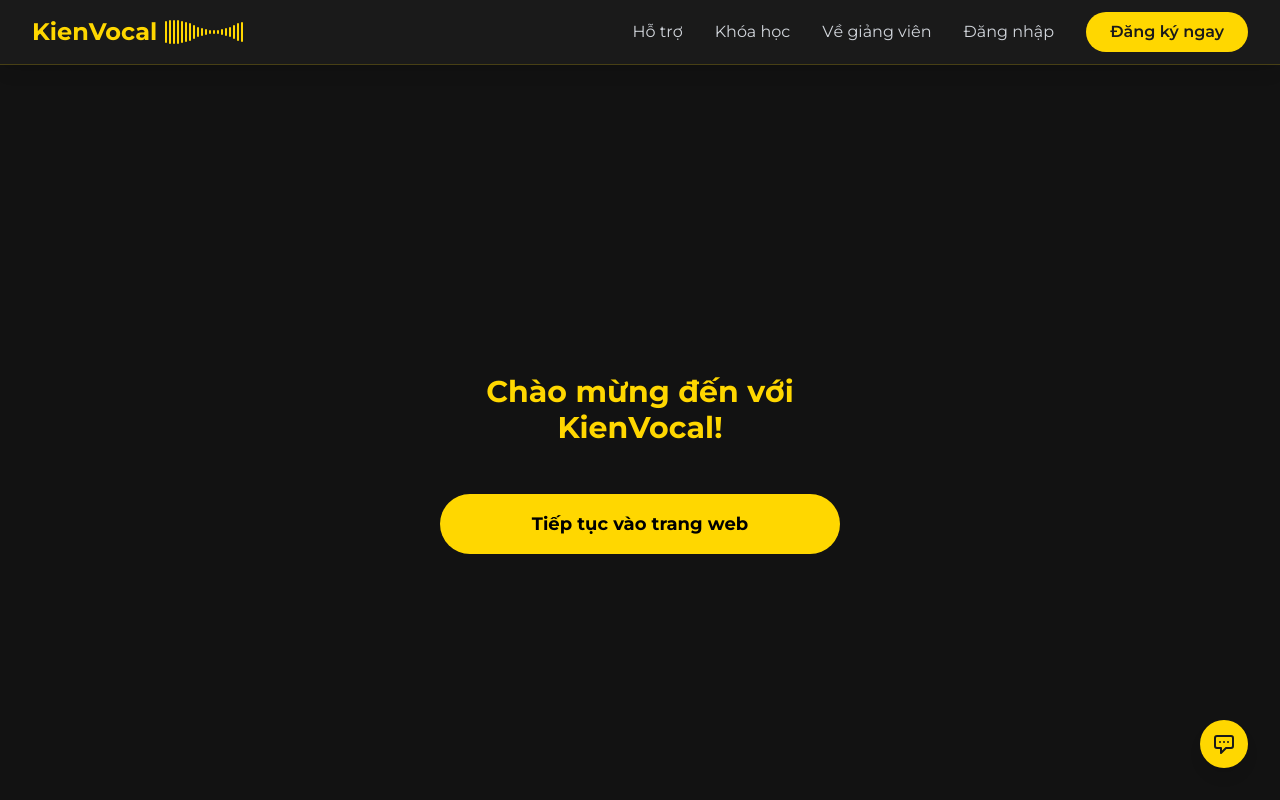
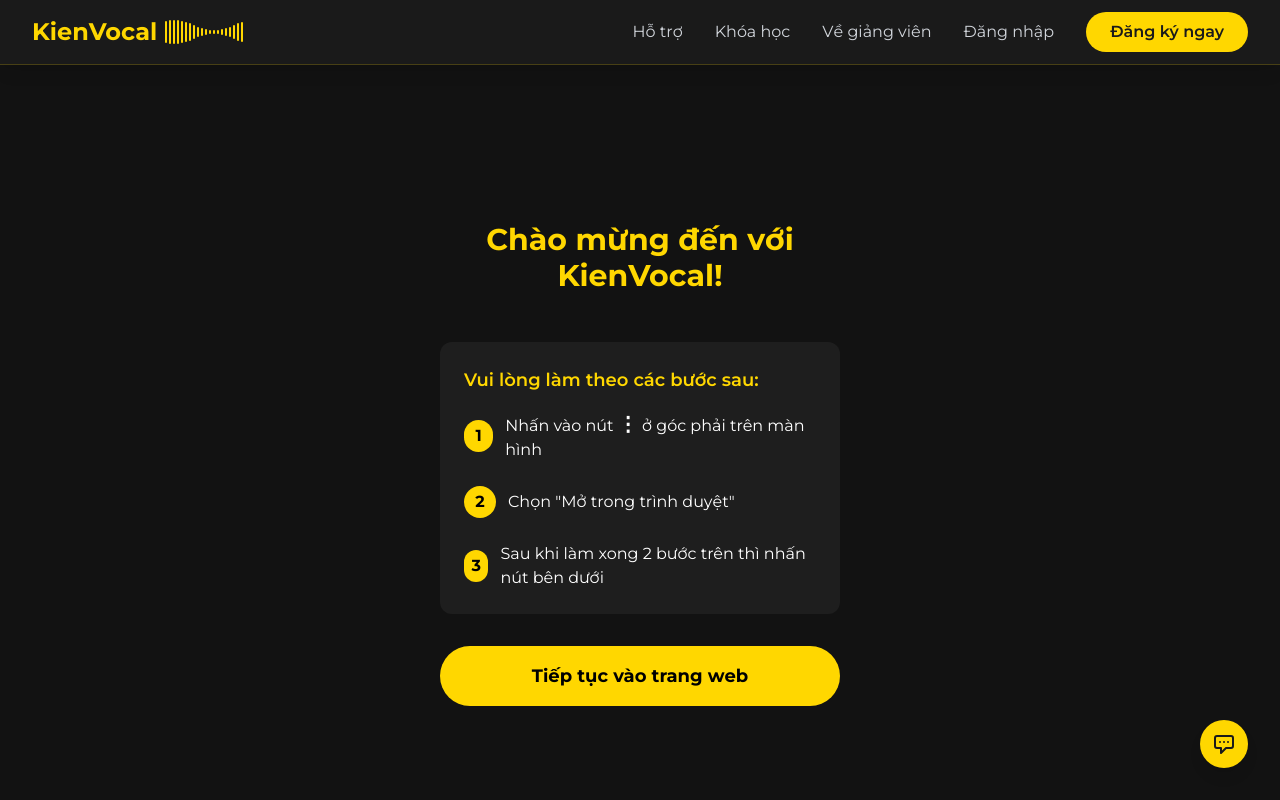
Before and after one commit to zaikaman2/WebThanhNhac, a Next.js app: page /tiktok-redirect in a window 1280 px wide. Shown: the top 800 px of the page. Built offline with nearby package versions, Linux system fonts and the light colour scheme.

Commit message:
Tiktok fix 7

```diff
--- a/src/app/tiktok-redirect/page.tsx
+++ b/src/app/tiktok-redirect/page.tsx
@@ -1,19 +1,8 @@
 'use client'
 
-import { useEffect, useState } from 'react'
-import { useRouter } from 'next/navigation'
 import Link from 'next/link'
 
 export default function TikTokRedirectPage() {
-  const router = useRouter()
-  const [isInTikTok, setIsInTikTok] = useState(true)
-
-  useEffect(() => {
-    // Check if we're in TikTok's browser
-    const isTikTokBrowser = /musical_ly|tiktok/i.test(navigator.userAgent)
-    setIsInTikTok(isTikTokBrowser)
-  }, [])
-
   return (
     <div className="min-h-screen bg-[#121212] flex items-center justify-center">
       <div className="w-full max-w-md p-6">
@@ -23,8 +12,6 @@
           </h1>
         </div>
 
-        {isInTikTok ? (
-          <>
         <div className="space-y-8 mb-8">
           <div className="bg-[#1E1E1E] rounded-xl p-6 space-y-4">
             <p className="text-[#FFD700] font-semibold text-lg mb-4">
@@ -32,35 +19,33 @@
             </p>
             <div className="space-y-6">
               <div className="flex items-center gap-3">
-                    <span className="w-8 h-8 rounded-full bg-[#FFD700] text-black flex items-center justify-center font-bold">1</span>
+                <span className="w-8 h-8 rounded-full bg-[#FFD700] text-black flex items-center justify-center font-bold">
+                  1
+                </span>
                 <p className="text-white">Nhấn vào nút <span className="font-bold text-xl">⋮</span> ở góc phải trên màn hình</p>
               </div>
               <div className="flex items-center gap-3">
-                    <span className="w-8 h-8 rounded-full bg-[#FFD700] text-black flex items-center justify-center font-bold">2</span>
+                <span className="w-8 h-8 rounded-full bg-[#FFD700] text-black flex items-center justify-center font-bold">
+                  2
+                </span>
                 <p className="text-white">Chọn "Mở trong trình duyệt"</p>
               </div>
               <div className="flex items-center gap-3">
-                    <span className="w-8 h-8 rounded-full bg-[#FFD700] text-black flex items-center justify-center font-bold">3</span>
-                    <p className="text-white">Sau đó quay lại đây và nhấn nút bên dưới</p>
+                <span className="w-8 h-8 rounded-full bg-[#FFD700] text-black flex items-center justify-center font-bold">
+                  3
+                </span>
+                <p className="text-white">Sau khi làm xong 2 bước trên thì nhấn nút bên dưới</p>
               </div>
             </div>
           </div>
         </div>
+
         <Link
           href="/"
           className="block w-full bg-[#FFD700] text-black py-4 px-6 rounded-full font-bold text-center text-lg hover:bg-[#FFE55C] transition-all duration-300"
         >
           Tiếp tục vào trang web
         </Link>
-          </>
-        ) : (
-          <Link
-            href="/"
-            className="block w-full bg-[#FFD700] text-black py-4 px-6 rounded-full font-bold text-center text-lg hover:bg-[#FFE55C] transition-all duration-300"
-          >
-            Tiếp tục vào trang web
-          </Link>
-        )}
       </div>
     </div>
   )
```
Lines whose indentation alone changed are shown as unchanged.
